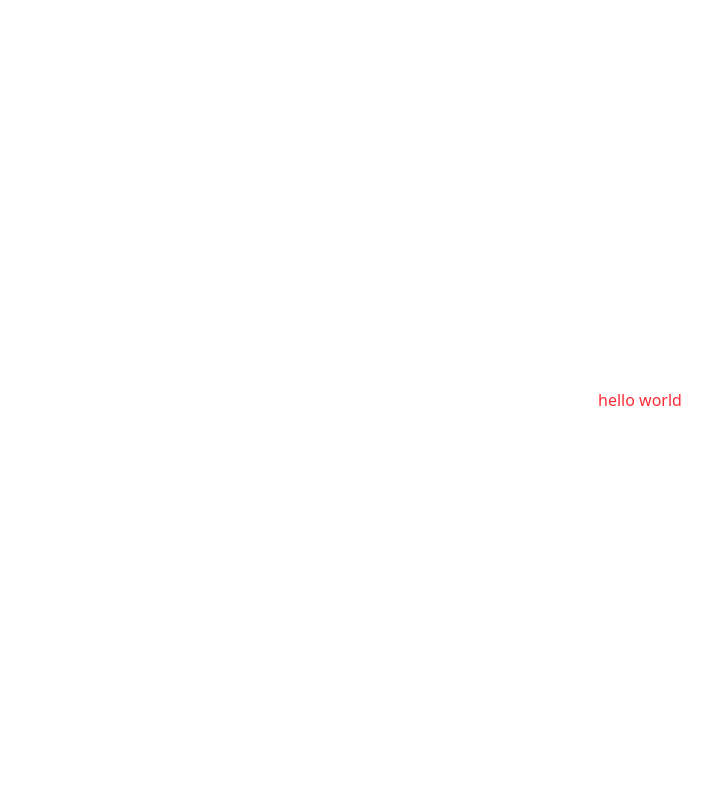
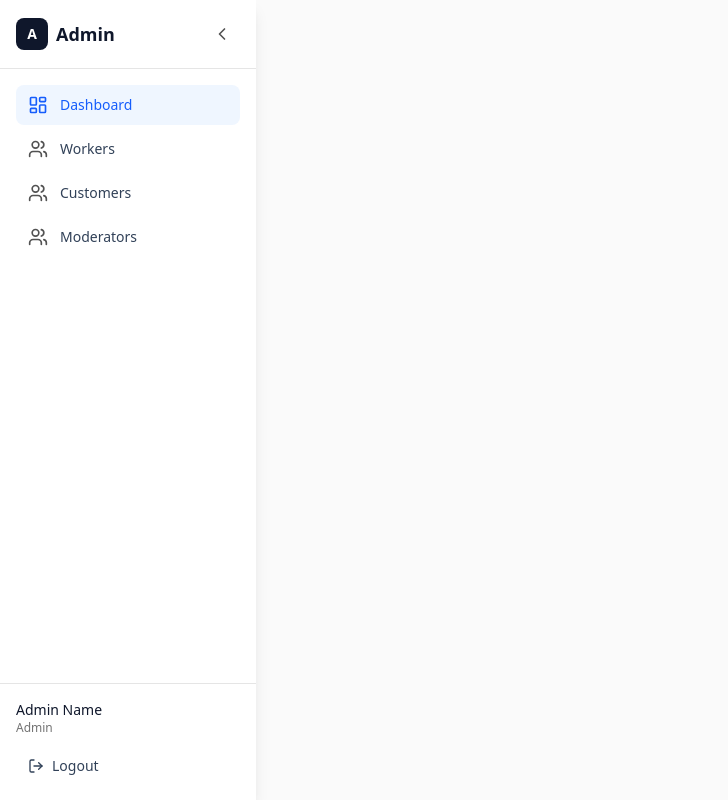
Before and after one commit to ssamiasultana/QuickServe_FrontEnd, a React (Vite) app in the folder quickServe/: page / in a window 1280 px wide. Shown: the whole page, without its empty margins (0-728 px from the left). Built offline with nearby package versions, Linux system fonts and the light colour scheme.

Commit message:
feat: add SideBar component and color utility, integrate lucide-react icons

```diff
--- a/quickServe/package.json
+++ b/quickServe/package.json
@@ -12,6 +12,7 @@
   "dependencies": {
     "@tailwindcss/postcss": "^4.1.16",
     "@tailwindcss/vite": "^4.1.16",
+    "lucide-react": "^0.552.0",
     "react": "^19.1.1",
     "react-dom": "^19.1.1",
     "react-router": "^7.9.5",
--- a/quickServe/src/App.jsx
+++ b/quickServe/src/App.jsx
@@ -1,13 +1,17 @@
-import { Link } from 'react-router'
+import { Outlet } from 'react-router'
+import colors from './components/ui/color'
+import SideBar from './components/SideBar'
 
 function App() {
-
-
-  return (
-   <div className='text-red-500 items-center justify-center flex h-screen'>
-    hello world
-
-   </div>
+ return (
+    <div className='flex h-screen' style={{ background: colors.neutral[50] }}>
+      <SideBar />
+      <main className='flex-1 p-6 overflow-auto'>
+        <div className='max-w-7xl mx-auto'>
+          <Outlet />
+        </div>
+      </main>
+    </div>
   )
 }
 
--- /dev/null
+++ b/quickServe/src/components/SideBar.jsx
@@ -0,0 +1,105 @@
+import {
+  ChevronLeft,
+  LayoutDashboard,
+  LogOut,
+  Menu,
+  Users,
+} from 'lucide-react';
+import  { use, useState } from 'react';
+import { Link, useLocation } from 'react-router';
+
+const SideBar = () => {
+  const [isCollapsed, setIsCollapsed] = useState(false);
+  const location = useLocation();
+  console.log(location.pathname);
+
+
+
+  const menuItems = [
+    { id: 'dashboard', icon: LayoutDashboard, label: 'Dashboard', link: '/' },
+    { id: 'workers', icon: Users, label: 'Workers', link: '/create-worker' },
+    { id: 'customers', icon: Users, label: 'Customers', link: '/customers' },
+    { id: 'moderators', icon: Users, label: 'Moderators', link: '/moderators' },
+  ];
+
+
+  return (
+    <div
+      className={`bg-white shadow-lg transition-all duration-300 flex flex-col ${
+        isCollapsed ? 'w-20' : 'w-64'
+      }`}>
+      <div className='flex items-center justify-between p-4 border-b border-neutral-200'>
+        {!isCollapsed && (
+          <div className='flex items-center gap-2'>
+            <div className='w-8 h-8 bg-slate-900 rounded-lg flex items-center justify-center'>
+              <span className='text-white font-bold text-sm'>A</span>
+            </div>
+            <span className='font-bold text-slate-900 text-lg'>Admin</span>
+          </div>
+        )}
+        <button
+          onClick={() => setIsCollapsed(!isCollapsed)}
+          className='p-2 rounded-lg hover:bg-neutral-100 transition-colors'>
+          {isCollapsed ? (
+            <Menu className='w-5 h-5 text-neutral-600' />
+          ) : (
+            <ChevronLeft className='w-5 h-5 text-neutral-600' />
+          )}
+        </button>
+      </div>
+
+      <nav className='flex-1 p-4 space-y-1 overflow-y-auto'>
+        {menuItems.map((item) => {
+          const Icon = item.icon;
+          const isActive = location.pathname === item.link;
+
+          return (
+            <Link
+              key={item.id}
+              to={item.link}
+              className={`w-full flex items-center gap-3 px-3 py-2.5 rounded-lg transition-all ${
+                isActive
+                  ? 'bg-blue-50 text-blue-600'
+                  : 'text-slate-700 hover:bg-neutral-100'
+              }`}>
+              {Icon && (
+                <Icon
+                  className={`w-5 h-5 shrink-0 ${
+                    isActive ? 'text-blue-600' : 'text-neutral-600'
+                  }`}
+                />
+              )}
+              {!isCollapsed && (
+                <span className='flex-1 text-left font-medium text-sm'>
+                  {item.label}
+                </span>
+              )}
+            </Link>
+          );
+        })}
+      </nav>
+
+      <div className='border-t border-neutral-200 p-4'>
+        <div
+          className={`flex items-center gap-3 ${
+            isCollapsed ? 'justify-center' : ''
+          }`}>
+          {!isCollapsed && (
+            <div className='flex-1'>
+              <p className='text-sm font-medium text-slate-900'>Admin Name</p>
+              <p className='text-xs text-neutral-500'>Admin</p>
+            </div>
+          )}
+        </div>
+        {!isCollapsed && (
+          <button className='w-full mt-3 flex items-center gap-2 px-3 py-2 text-sm text-slate-700 hover:bg-neutral-100 rounded-lg transition-colors'>
+            <LogOut className='w-4 h-4' />
+            <span>Logout</span>
+          </button>
+        )}
+      </div>
+    </div>
+  );
+};
+
+export default SideBar;
--- /dev/null
+++ b/quickServe/src/components/ui/color.js
@@ -0,0 +1,45 @@
+export const colors = {
+  primary: {
+    50: '#F8FAFC',
+    100: '#F1F5F9',
+    700: '#334155',
+    800: '#1E293B',
+    900: '#0F172A',
+  },
+
+  accent: {
+    50: '#EFF6FF',
+    500: '#3B82F6',
+    600: '#2563EB',
+  },
+
+  neutral: {
+    50: '#FAFAFA',
+    100: '#F5F5F5',
+    200: '#E5E5E5',
+    300: '#D4D4D4',
+    400: '#A3A3A3',
+    500: '#737373',
+    600: '#525252',
+  },
+
+  success: {
+    50: '#ECFDF5',
+    500: '#10B981',
+  },
+
+  warning: {
+    50: '#FFFBEB',
+    500: '#F59E0B',
+  },
+
+  error: {
+    50: '#FFF1F2',
+    500: '#F43F5E',
+  },
+
+  white: '#FFFFFF',
+  black: '#000000',
+};
+
+export default colors;
```
Also changed, not shown: 1 other file (tests, documents, lock files or other folders).
